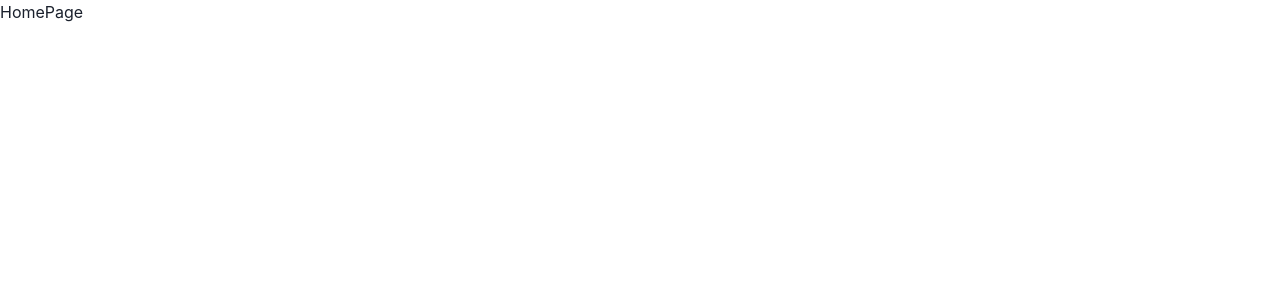
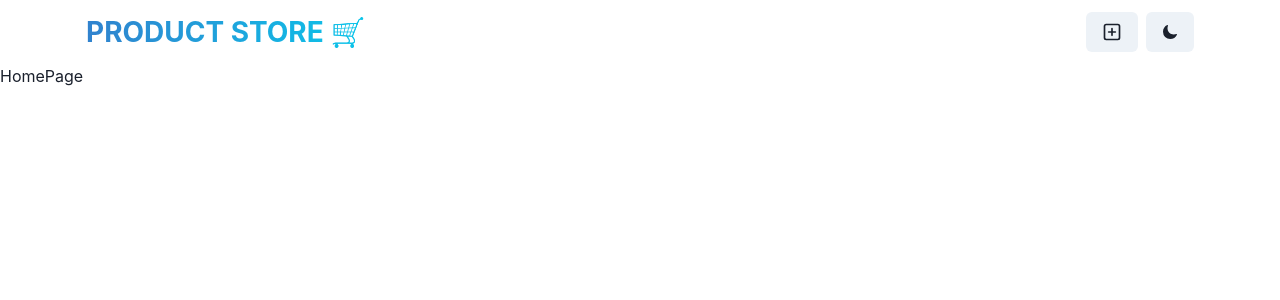
Before and after one commit to NitaiEdelberg/NitaisWebsite, a React (Vite) app in the folder frontend/: page / in a window 1280 px wide. Shown: the top 300 px of the page. Built offline with nearby package versions, Linux system fonts and the light colour scheme.

Commit message:
first page handle

```diff
--- a/frontend/package.json
+++ b/frontend/package.json
@@ -10,12 +10,15 @@
     "preview": "vite preview"
   },
   "dependencies": {
+    "@chakra-ui/icons": "^2.2.4",
     "@chakra-ui/react": "^2.10.7",
     "@emotion/react": "^11.14.0",
     "@emotion/styled": "^11.14.0",
     "framer-motion": "^10.18.0",
     "react": "18.2",
-    "react-dom": "18.2"
+    "react-dom": "18.2",
+    "react-icons": "^5.5.0",
+    "react-router-dom": "^6.30.0"
   },
   "devDependencies": {
     "@eslint/js": "^9.22.0",
--- a/frontend/src/App.jsx
+++ b/frontend/src/App.jsx
@@ -7,7 +7,7 @@
 function App() {
   return (
     <Box minH={("100vh")}>
-      {/* navbar /> */}
+      <Navbar />
       <Routes>
         <Route path="/" element={<HomePage />} />
         <Route path="/create" element={<CreatePage />} />
--- a/frontend/src/components/Navbar.jsx
+++ b/frontend/src/components/Navbar.jsx
@@ -1,9 +1,49 @@
+import { Button, Container, HStack, Flex, Text, useColorMode  } from '@chakra-ui/react'
 import React from 'react'
+import { Link } from 'react-router-dom';
+
+
+import { PlusSquareIcon } from '@chakra-ui/icons'
+import { IoMoon } from 'react-icons/io5';
+import { LuSun } from 'react-icons/lu';
 
 const Navbar = () => {
+  const { colorMode, toggleColorMode } = useColorMode();
   return (
-    <div>Navbar</div>
-  )
-}
+    <Container maxW={"1140px"} px={4}>
+      <Flex
+        h={16}
+        alignItems={"center"}
+        justifyContent={"space-between"}
+        flexDir={{
+          base: "column",
+          sm: "row"
+        }}
+        >
+          <Text
+            fontSize={{ base: "22", sm: "28"}}
+            fontWeight={"bold"}
+            textTransform={"uppercase"}
+            textAlign={"center"}
+            bgGradient={
+              "linear(to-l, cyan.400, blue.500)"
+            }
+            bgClip={"text"}
+            >
+            <Link to={"/"}>Product Store 🛒 </Link>
+          </Text>
+
+          <HStack spacing={2} alignItems={"center"}>
+            <Link to={"/create"}>
+            <Button>
+              <PlusSquareIcon fontSize={20} />
+            </Button>
+            </Link>
+            <Button onClick={toggleColorMode}>{colorMode === "light" ? <IoMoon /> : <LuSun size="20" />}</Button>
+          </HStack>
+      </Flex>
+    </Container>
+  );
+};
 
 export default Navbar
```
Also changed, not shown: 1 other file (tests, documents, lock files or other folders).
